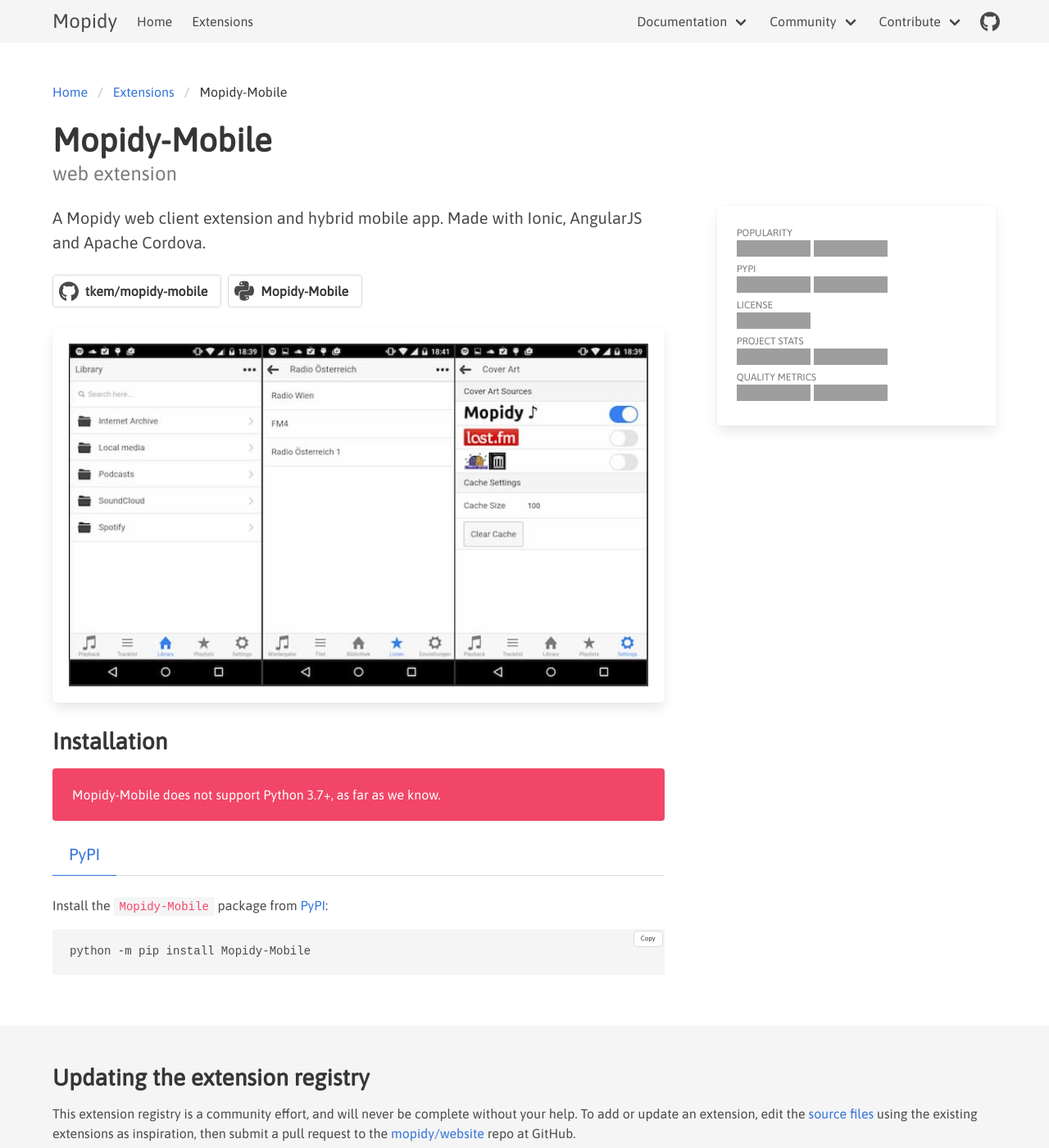
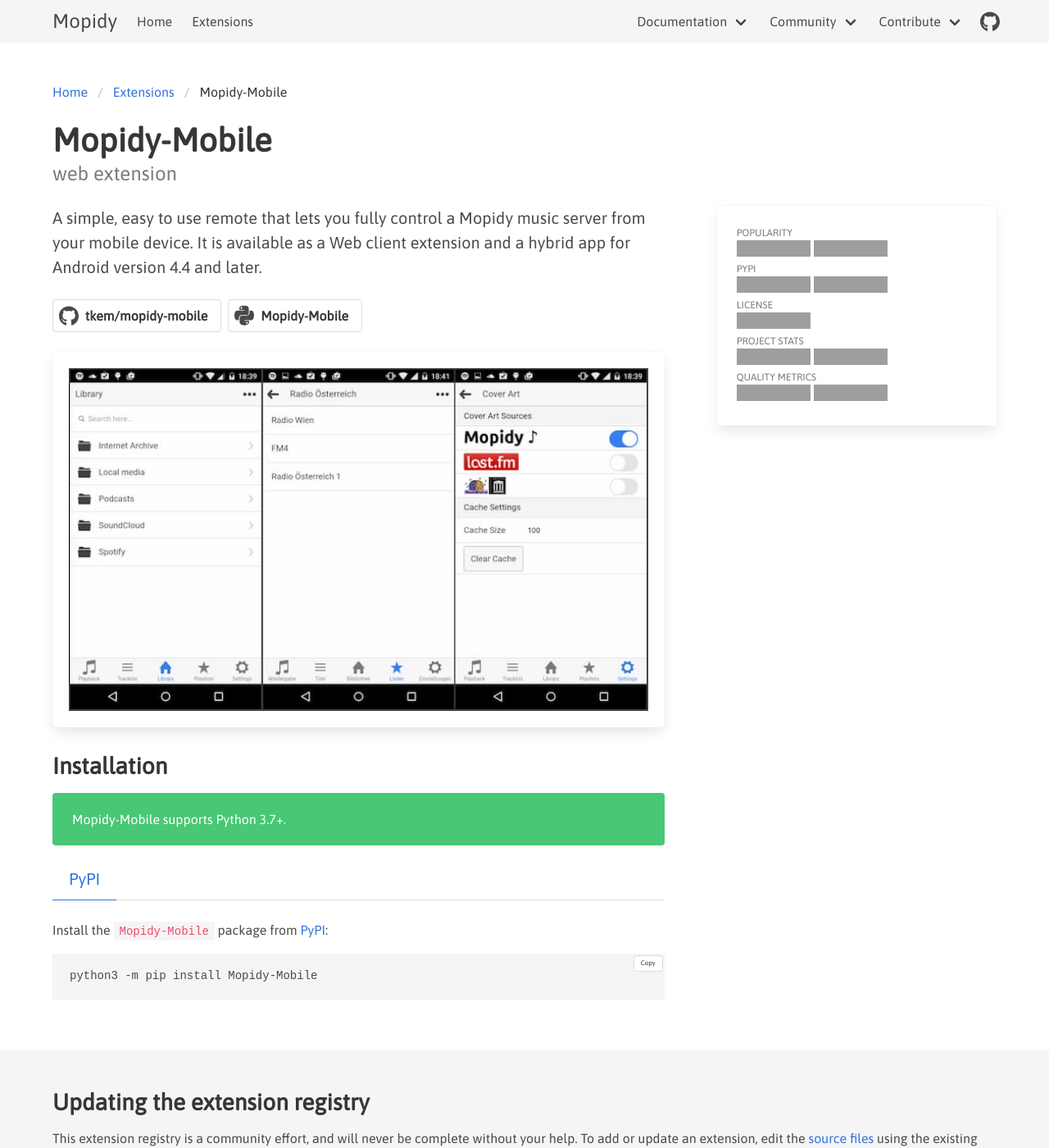
Before and after one commit to mopidy/website, a Jekyll site: the page built from _ext/mobile.md, in a window 1280 px wide and 1400 px high, cut to the strip 0-1400 px from the top of the window. Shown: the whole strip at 82% size. Built offline with Jekyll 4.4.1, drawn with Linux system fonts in a browser that asks for light colours; grey boxes are pictures that could not be loaded.

Commit message:
ext: Mopidy-Mobile now has a release for Python 3

```diff
--- a/_ext/mobile.md
+++ b/_ext/mobile.md
@@ -8,10 +8,11 @@
   coveralls: true
 dist:
   pypi: Mopidy-Mobile
-py3: false
+py3: true
 images:
   - /media/ext/mobile.jpg
 ---
 
-A Mopidy web client extension and hybrid mobile app.
-Made with Ionic, AngularJS and Apache Cordova.
+A simple, easy to use remote that lets you fully control a Mopidy music server
+from your mobile device. It is available as a Web client extension and a hybrid
+app for Android version 4.4 and later.
```
